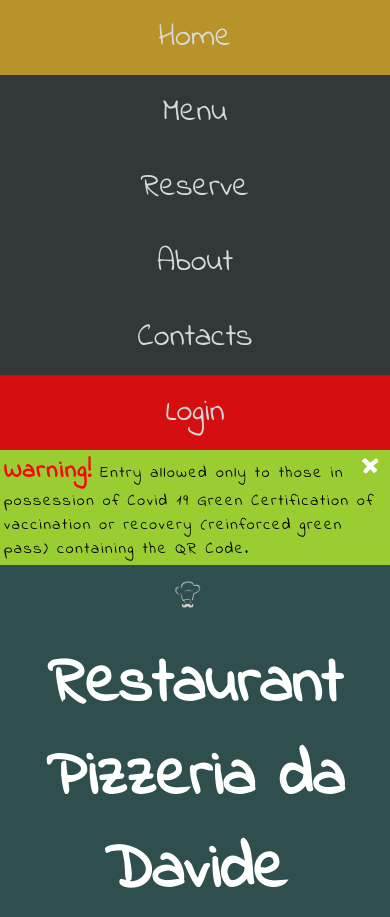
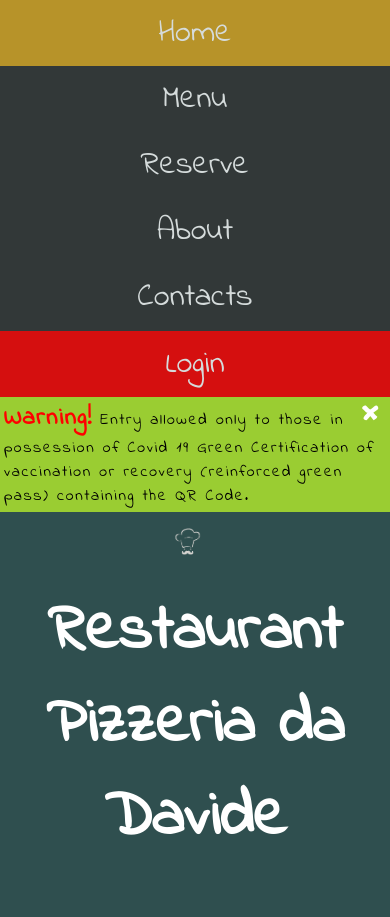
Before and after one commit to Davide-Lotito/WMT_project, a PHP site: page /index.html in a window 390 px wide; the page is wider, and only the part inside the window is pictured. Shown: the top 917 px of that part. Run offline with PHP 8.4, Linux system fonts and the light colour scheme.

Commit message:
correct bug for mobiles

```diff
--- a/index.html
+++ b/index.html
@@ -13,7 +13,7 @@
     <!--navigation bar-->
     <nav id="menu" class="dropdown">
         <button id="back-on-top" title="back on top"><img class="center" src="./images/arrowUp.png" alt="arrow Up"></button>
-        <ul style="list-style: none;">
+        <ul>
             <li><a class="active" href="./index.html">Home</a></li>
             <li><a href="./pages/menu.html">Menu</a></li>
             <li><a href="./pages/book.html">Reserve</a></li>
--- a/style/common.css
+++ b/style/common.css
@@ -28,6 +28,13 @@ body {
     background-color: rgb(8, 147, 240);
 }
 
+#menu{
+    margin: 0;
+    padding: 0;
+    position: relative;
+    width: 100%;
+}
+
 #menu ul {
     list-style: none;
     margin: 0;
@@ -46,7 +53,7 @@ body {
     display: block;
     color: white;
     text-align: center;
-    padding: 14px 16px;
+    padding: 0.3em 0.5em;
     text-decoration: none;
 }
 
```
